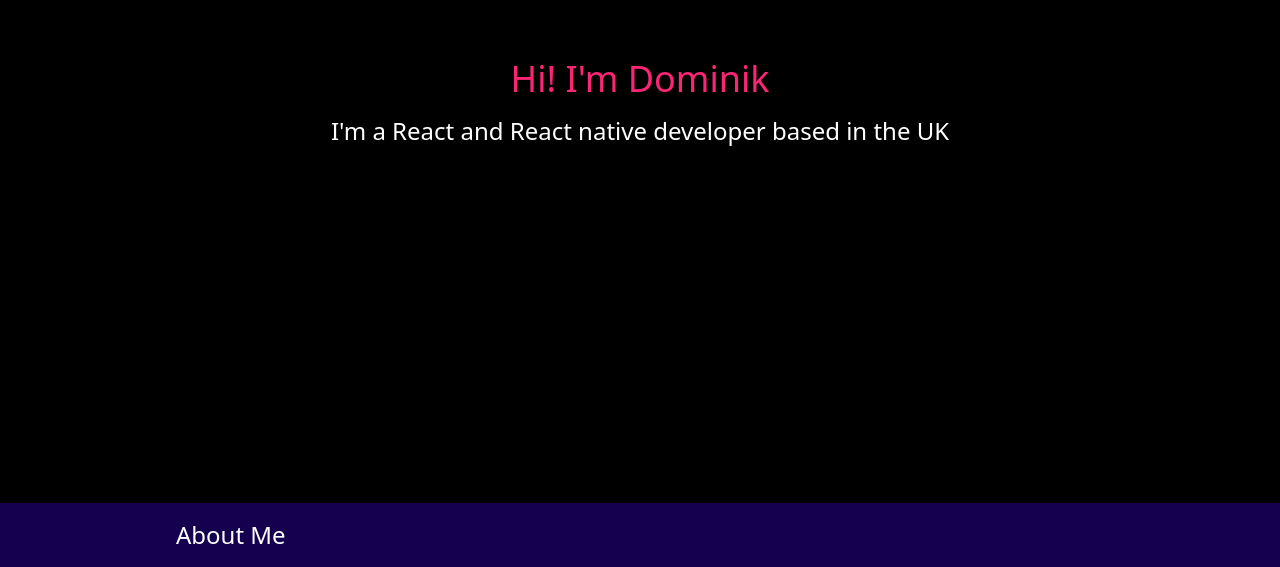
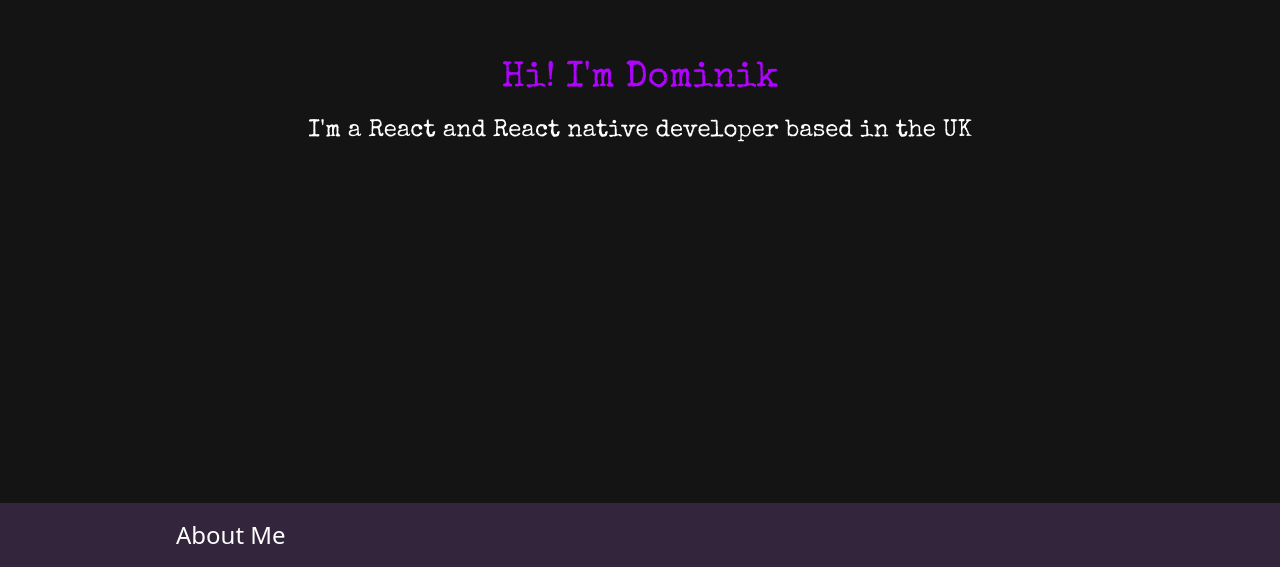
Before and after one commit to dominikalk/PersonalWebsite, a Next.js app: page / in a window 1280 px wide. Shown: the part 297-864 px from the top of the page. Built offline with nearby package versions, Linux system fonts and the light colour scheme.

Commit message:
add font and card component

```diff
--- /dev/null
+++ b/components/common/Card.tsx
@@ -0,0 +1,25 @@
+type CardProps = {
+  title?: string;
+  text?: string;
+  children?: React.ReactNode;
+  className: string;
+};
+
+const Card = ({ title, text, children, className }: CardProps) => {
+  const buttonColours = ["mac-red", "mac-yellow", "mac-green"];
+
+  return (
+    <div className={`bg-dark2 p-4 rounded-md ${className}`}>
+      <div className="flex -mt-1 mb-2">
+        <div className={`rounded-full w-2 h-2 mr-1 bg-mac-red`} />
+        <div className={`rounded-full w-2 h-2 mr-1 bg-mac-yellow`} />
+        <div className={`rounded-full w-2 h-2 mr-1 bg-mac-green`} />
+      </div>
+      {title && <h2 className="text-white mb-1">{title}</h2>}
+      {text && <p className="text-white text-sm">{text}</p>}
+      {children && children}
+    </div>
+  );
+};
+
+export default Card;
--- a/pages/index.tsx
+++ b/pages/index.tsx
@@ -1,6 +1,7 @@
 import Head from "next/head";
 import React from "react";
 import Wrapper from "components/common/Wrapper";
+import Card from "components/common/Card";
 
 const Home = () => {
   return (
@@ -12,18 +13,24 @@ const Home = () => {
         <link rel="icon" href="/favicon.ico" />
       </Head>
       <main>
+        {/* <Card
+          title="Title"
+          text="Lorem ipsum dolor sit amet consectetur, adipisicing elit. Aspernatur quae doloremque, dolorum temporibus labore assumenda quam sit iste saepe ipsam."
+          className="w-80"
+        /> */}
         {/* Front Page */}
         <div className="bg-dark w-full h-screen flex justify-center items-center">
           <div>
-            <h1 className="text-primary text-center text-4xl mb-4">
+            <h1 className="text-primary text-center text-4xl mb-4 font-typewriter">
               Hi! I'm Dominik
             </h1>
-            <h3 className="text-white text-center text-2xl">
+            <h3 className="text-white text-center text-2xl font-typewriter">
               I'm a React and React native developer based in the UK
             </h3>
           </div>
         </div>
-        <div className="bg-tertiary w-full">
+        {/* Secondary Page */}
+        <div className="bg-dark2 w-full">
           <Wrapper className="py-4">
             <h3 className="text-2xl text-white">About Me</h3>
           </Wrapper>
--- a/styles/globals.css
+++ b/styles/globals.css
@@ -1,3 +1,4 @@
+@import url("https://fonts.googleapis.com/css2?family=Special+Elite&display=swap");
 @tailwind base;
 @tailwind components;
 @tailwind utilities;
--- a/tailwind.config.js
+++ b/tailwind.config.js
@@ -5,12 +5,22 @@ module.exports = {
     "./components/**/*.{js,ts,jsx,tsx}",
   ],
   theme: {
+    fontFamily: {
+      // sans: ["Special Elite", "sans-serif"],
+      typewriter: ['"Special Elite"'],
+    },
     extend: {
       colors: {
-        dark: "#000000",
-        primary: "#FB2576",
-        secondary: "#3F0071",
-        tertiary: "#150050",
+        // dark: "#2b1f31",
+        dark: "#141414",
+        // dark2: "#32253c",
+        dark2: "#32253c",
+        primary: "#b002ff",
+        secondary: "#07ead9",
+        tertiary: "#705e97",
+        "mac-red": "#FF606C",
+        "mac-yellow": "#FFBD44",
+        "mac-green": "#00CA4E",
       },
     },
   },
```
